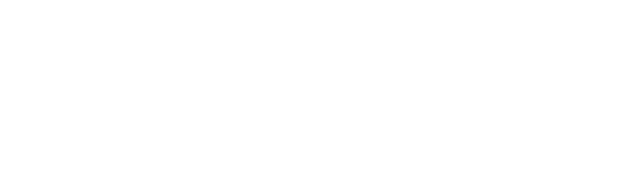
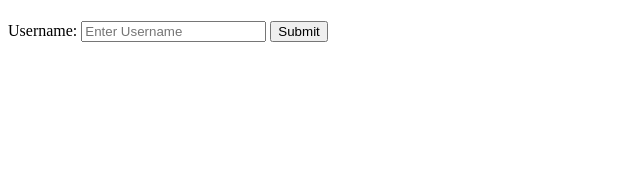
Before and after one commit to Lehmol/My-First-Game, a plain HTML site: page index.html in a window 1280 px wide. Shown: the whole page, without its empty margins (0-640 px from the left). Drawn offline with Linux system fonts and the light colour scheme.

```diff
--- a/index.html
+++ b/index.html
@@ -7,6 +7,19 @@
     <title>My first game</title>
 </head>
 <body>
-
+    <h1></h1>
+    <nav>
+        <div id="formContainer">
+            <form id="userForm">
+                <label id="userName">Username:</label>
+                <input type="text" placeholder="Enter Username">
+                <button type="submit" id="submitBtn">Submit</button>
+            </form>
+        </div>
+    </nav>
+    <main>
+        <canvas id="myCanvas"></canvas>
+    </main>
+    <script src="index.js"></script>
 </body>
 </html>
```
